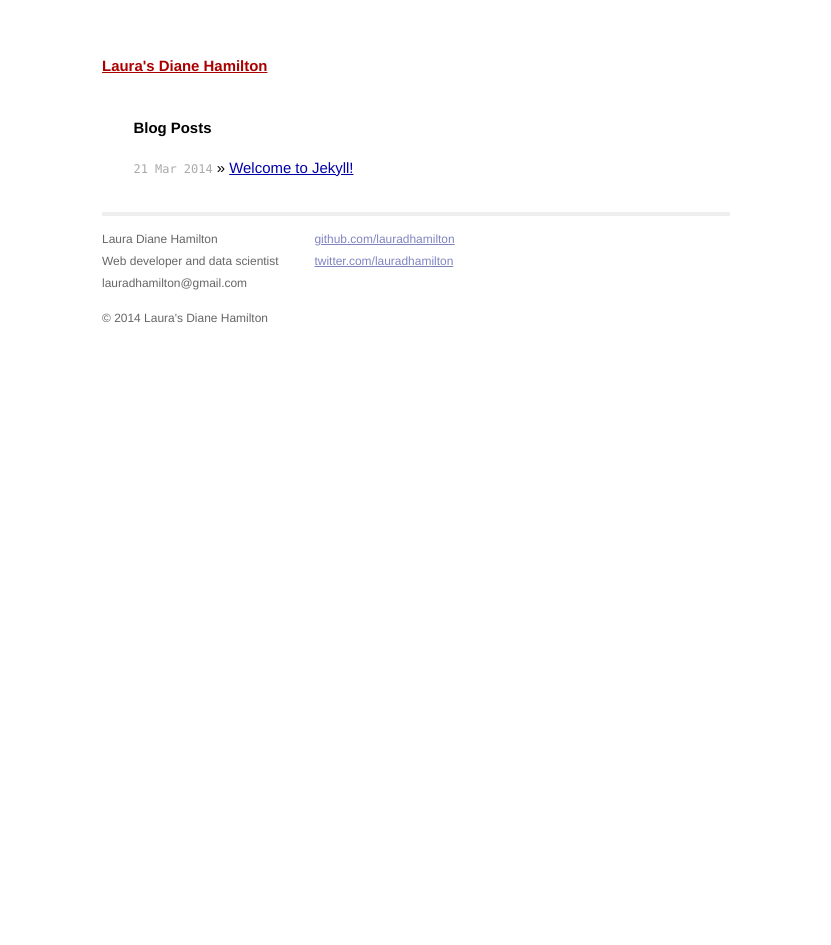
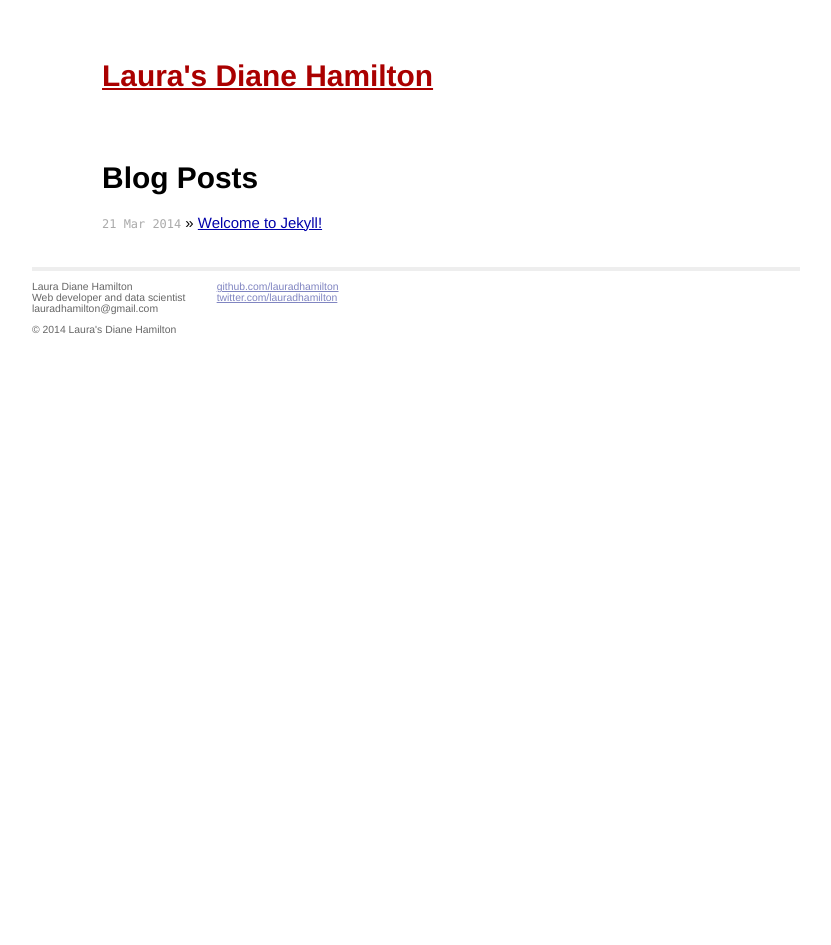
Before and after one commit to lauradhamilton/jekyll_blog, a Jekyll site: the page built from index.html, in a window 1280 px wide. Shown: the whole page, without its empty margins (224-1055 px from the left). Built offline with Jekyll 4.4.1, drawn with Linux system fonts in a browser that asks for light colours; Markdown is read by kramdown in place of the engine named in the settings.

Commit message:
Putting the whole site inside the container so that it's pretty

```diff
--- a/_layouts/default.html
+++ b/_layouts/default.html
@@ -18,10 +18,9 @@
     </head>
     <body>
 
-        <div class="site">
-          {% include header.html %}
-
-          <div class="container">
+        <div class="container">
+          <div class="site">
+            {% include header.html %}
             {{ content }}
           </div>
 
--- a/css/main.css
+++ b/css/main.css
@@ -10,12 +10,19 @@
   padding: 0;
 }
 
+*, *:before, *:after {
+  -moz-box-sizing: border-box;
+  -webkit-box-sizing: border-box;
+  box-sizing: border-box;
+}
+
 html, body { height: 100%; }
 
 body {
   background-color: #FFF;
   font: 13.34px Helvetica, Arial, sans-serif;
   font-size: small;
+}
 
 .container {
   margin: 0 auto;
```
